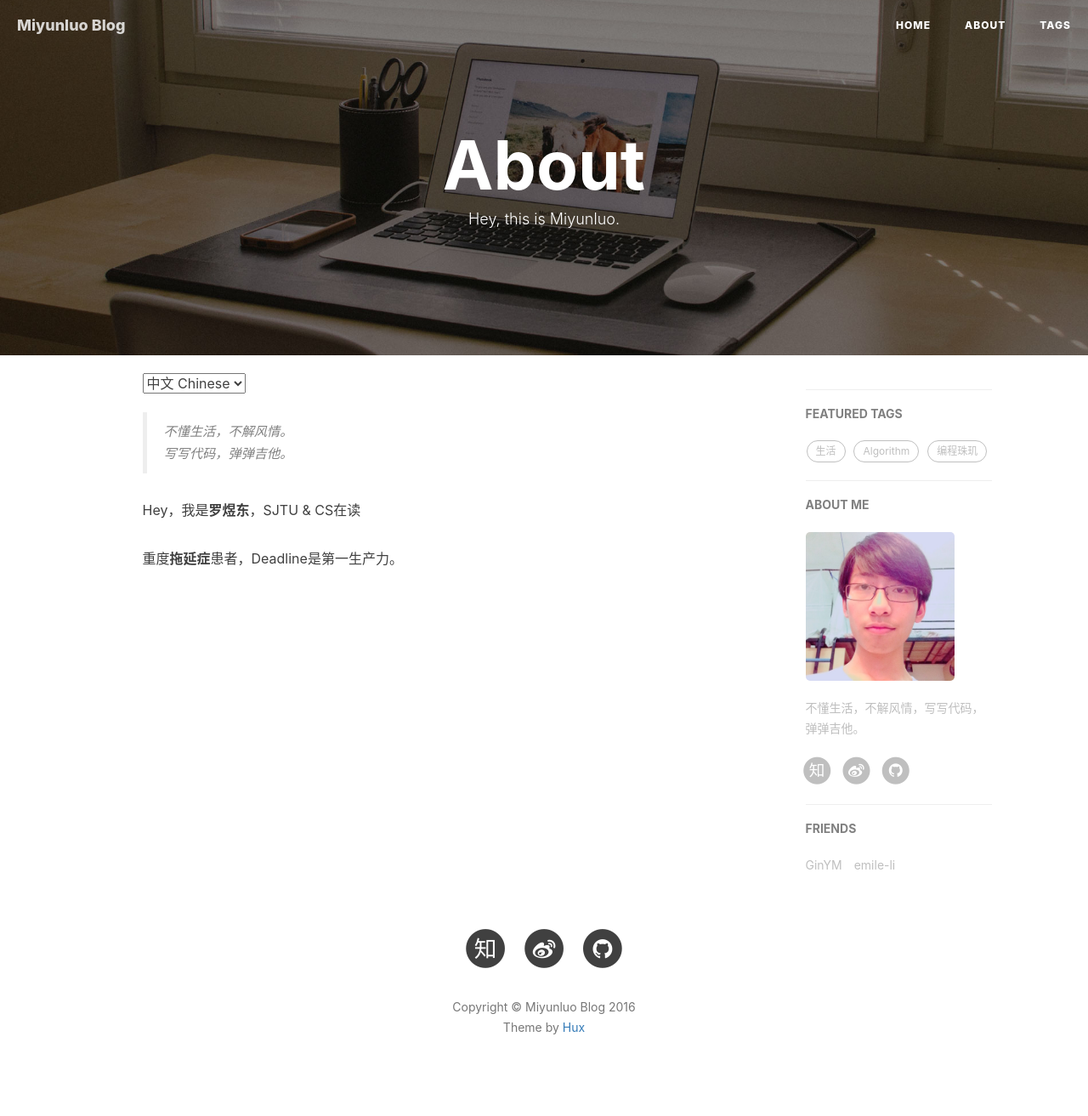
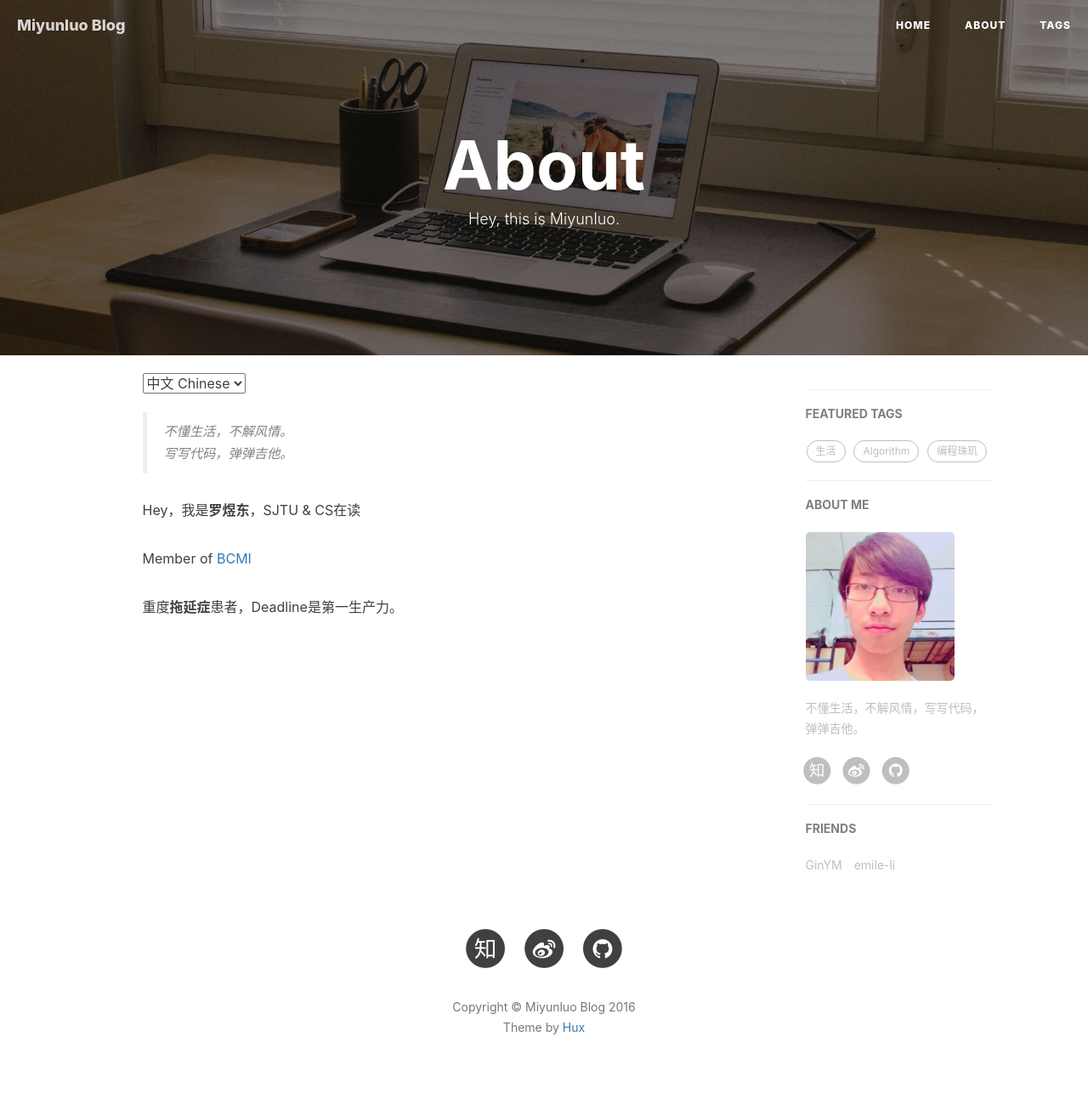
Before and after one commit to miyunluo/miyunluo.github.io, a Jekyll site: the page built from about.html, in a window 1280 px wide. Shown: the whole page at 85% size. Built offline with Jekyll 4.4.1, drawn with Linux system fonts in a browser that asks for light colours; nearby versions of some CDN libraries; comment, search, counter and statistics services are not loaded.

Commit message:
Update about.html

```diff
--- a/about.html
+++ b/about.html
@@ -21,6 +21,7 @@ header-img: "img/about-bg.jpg"
     </blockquote>
 
     <p>Hey，我是<strong>罗煜东</strong>，SJTU &amp; CS在读</p>
+    <p>Member of <a herf = "http://bcmi.sjtu.edu.cn">BCMI</a> </p>
     <p>重度<strong>拖延症</strong>患者，Deadline是第一生产力。</p>
     <br>
     <br>
@@ -40,6 +41,10 @@ header-img: "img/about-bg.jpg"
 
     <p>
         Hi, I am <strong>Luo Yudong(罗煜东)</strong>, you can also call me <strong>Miyunluo(芈云落)</strong>. I'm currently an undergraduate student in SJTU major in CS.
+    </p>
+
+    <p>
+        A member of <a herf = "http://bcmi.sjtu.edu.cn">BCMI</a>
     </p>
 
     <p>
```
